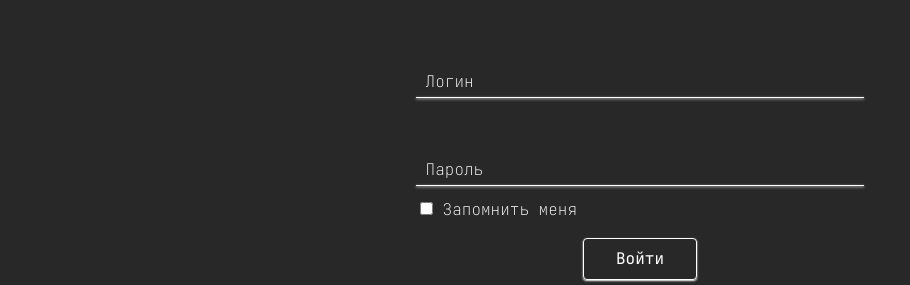
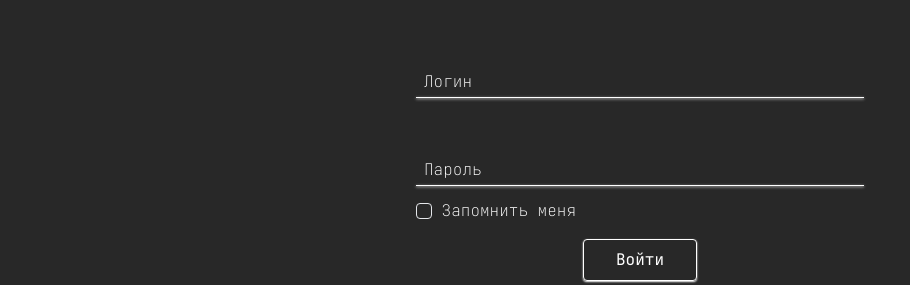
Before and after one commit to ghostITwe/client-constructor-portfolio, a Svelte app: page / in a window 1280 px wide. Shown: the part 286-571 px from the top of the page, without its empty margins (0-910 px from the left). Built offline with nearby package versions, Linux system fonts and the light colour scheme.

Commit message:
Changes authorization layout

```diff
--- a/src/App.svelte
+++ b/src/App.svelte
@@ -48,18 +48,19 @@
   </p>
   <form class="grid gap-4 max-w-md m-auto mt-24">
     <label for="login"
-           class="before:block before:absolute before:-bottom-1 before:left-0 before:right-0 before:shadow before:shadow-white before:h-px before:bg-white relative inline-block">
-      <input type="text" id="login" placeholder=" Логин"
+           class="px-2 before:block before:absolute before:-bottom-1 before:left-0 before:right-0 before:shadow before:shadow-white before:h-px before:bg-white relative inline-block">
+      <input type="text" id="login" placeholder="Логин"
              class="placeholder-white bg-transparent outline-none placeholder:font-thin text-white w-full">
     </label>
     <label for="password"
-           class="before:block before:absolute before:-bottom-1 before:left-0 before:right-0 before:shadow before:shadow-white before:h-px before:bg-white relative inline-block mt-12">
-      <input type="text" id="password" placeholder=" Пароль"
+           class="px-2 before:block before:absolute before:-bottom-1 before:left-0 before:right-0 before:shadow before:shadow-white before:h-px before:bg-white relative inline-block mt-12">
+      <input type="password" id="password" placeholder="Пароль"
              class="placeholder-white bg-transparent outline-none placeholder:font-thin text-white w-full">
     </label>
-    <label for="remember" class="text-white font-thin ">
-      <input type="checkbox" id="remember" name="remember" class="form-checkbox ml-1">
-      <span>Запомнить меня</span>
+
+    <label for="remember" class="text-white font-thin group">
+      <input type="checkbox" id="remember" name="remember" class="appearance-none align-middle border rounded duration-200 group-hover:shadow group-hover:shadow-white checked:shadow checked:shadow-white checked:bg-white w-4 h-4">
+      <span class="align-middle group-hover:drop-shadow-white duration-200">Запомнить меня</span>
     </label>
     <button
         class="text-white border border-white rounded shadow-sm shadow-white justify-self-center px-8 py-2 hover:bg-white hover:text-black duration-200">
--- a/tailwind.config.cjs
+++ b/tailwind.config.cjs
@@ -13,7 +13,10 @@ module.exports = {
         'jetbrains': ['JetBrains Mono', ...defaultTheme.fontFamily.mono]
       },
       dropShadow: {
-        'white': '0 0 1px white'
+        'white': [
+          '0 4px 3px rgb(255 255 255 / 0.07)',
+          '0 2px 2px rgb(255 255 255 / 0.6)'
+        ]
       }
     },
   },
```
